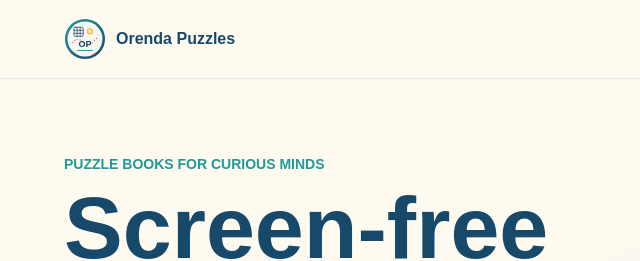
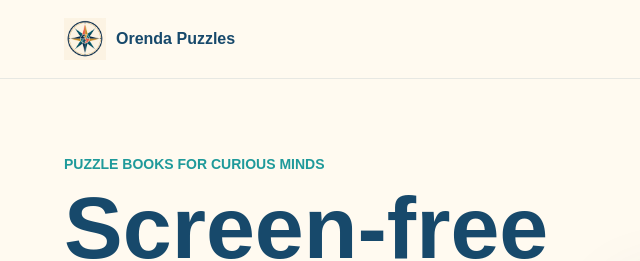
Before and after one commit to orendapuzzles-cyber/orenda-puzzles, a plain HTML site: page index.html in a window 1280 px wide. Shown: the top 261 px of the page, 0-640 px from the left. Drawn offline with Linux system fonts and the light colour scheme.

Commit message:
Use compass brand mark on site

```diff
--- a/index.html
+++ b/index.html
@@ -5,13 +5,13 @@
     <meta name="viewport" content="width=device-width, initial-scale=1">
     <title>Orenda Puzzles</title>
     <meta name="description" content="Puzzle books for curious minds, including kids puzzle quests, adult logic books, large print collections, travel puzzles, and more.">
-    <link rel="icon" href="assets/orenda-profile-mark.svg" type="image/svg+xml">
+    <link rel="icon" href="assets/orenda-compass-profile.png" type="image/png">
     <link rel="stylesheet" href="styles.css">
   </head>
   <body>
     <header class="site-header" aria-label="Orenda Puzzles">
       <a class="brand" href="#top" aria-label="Orenda Puzzles home">
-        <img src="assets/orenda-profile-mark.svg" alt="">
+        <img src="assets/orenda-compass-profile.png" alt="">
         <span>Orenda Puzzles</span>
       </a>
       <nav aria-label="Primary">
```
Also changed, not shown: assets/orenda-compass-profile.png (added).
